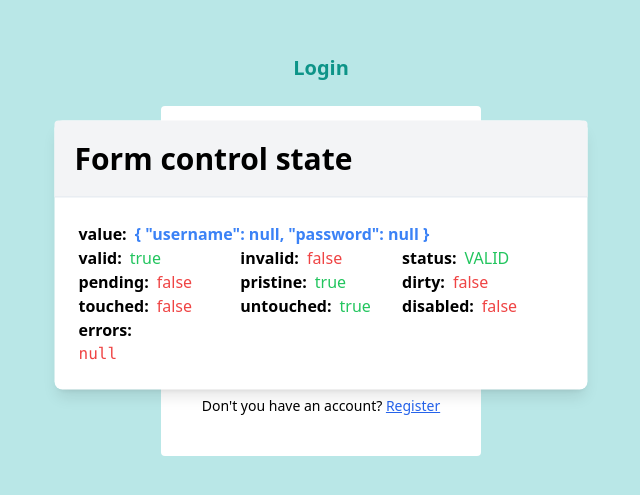
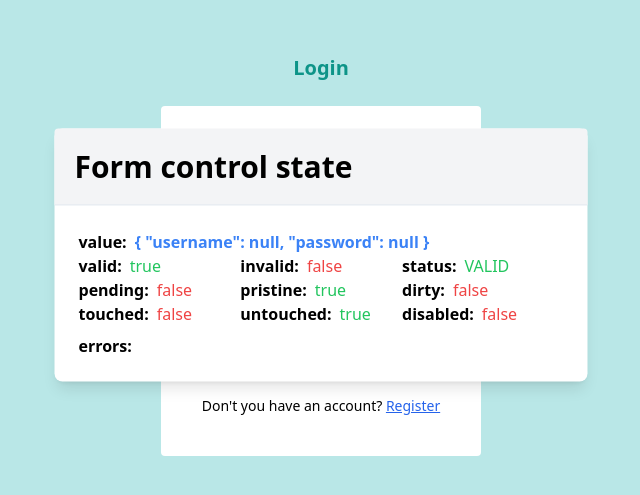
Before and after one commit to danielbom/angular-experiments, an Angular app: page /login in a window 1280 px wide. Shown: the part 145-640 px from the top of the page, without its empty margins (319-959 px from the left). Built offline with nearby package versions, Linux system fonts and the light colour scheme.

Commit message:
feat(form-state): improve the presentation

```diff
--- a/src/app/components/form-state/form-state.component.html
+++ b/src/app/components/form-state/form-state.component.html
@@ -16,29 +16,23 @@
 
 <ng-template #body>
   <div class="grid grid-cols-3 p-6" *ngIf="control">
-    <ul class="col-span-3 bg-danger">
-      <li *ngFor="let error of errors" class="text-white">
-        <b>{{ error.name }}</b>
-      </li>
-    </ul>
-
-    <div class="col-span-3 flex gap-2">
+    <div class="col-span-3 flex gap-2" (click)="logForm()">
       <b>value:</b>
-      <div class="text-blue-500">
-        <b>{{ control.value | json }}</b>
-      </div>
+      <b class="text-blue-500">
+        {{ control.value | json }}
+      </b>
     </div>
 
-    <app-item-status label="valid" [value]="control.valid">
-    </app-item-status>
+    <app-item-status label="valid" [value]="control.valid"></app-item-status>
 
-    <app-item-status label="invalid" [value]="control.invalid">
-    </app-item-status>
+    <app-item-status
+      label="invalid"
+      [value]="control.invalid"
+    ></app-item-status>
 
     <div class="flex gap-2">
       <b>status:</b>
-      <div
-        class="col-3"
+      <span
         [ngClass]="{
           'text-green-500': control.status === 'VALID',
           'text-red-500': control.status === 'INVALID',
@@ -46,32 +40,44 @@
         }"
       >
         {{ control.status }}
-      </div>
+      </span>
     </div>
 
-    <app-item-status label="pending" [value]="control.pending">
-    </app-item-status>
+    <app-item-status
+      label="pending"
+      [value]="control.pending"
+    ></app-item-status>
 
-    <app-item-status label="pristine" [value]="control.pristine">
-    </app-item-status>
+    <app-item-status
+      label="pristine"
+      [value]="control.pristine"
+    ></app-item-status>
 
-    <app-item-status label="dirty" [value]="control.dirty">
-    </app-item-status>
+    <app-item-status label="dirty" [value]="control.dirty"></app-item-status>
 
-    <app-item-status label="touched" [value]="control.touched">
-    </app-item-status>
+    <app-item-status
+      label="touched"
+      [value]="control.touched"
+    ></app-item-status>
 
-    <app-item-status label="untouched" [value]="control.untouched">
-    </app-item-status>
+    <app-item-status
+      label="untouched"
+      [value]="control.untouched"
+    ></app-item-status>
 
-    <app-item-status label="disabled" [value]="control.disabled">
-    </app-item-status>
+    <app-item-status
+      label="disabled"
+      [value]="control.disabled"
+    ></app-item-status>
 
-    <div class="col-span-3">
+    <div class="col-span-3 pt-2">
       <b>errors:</b>
-      <div class="text-red-500">
-        <pre>{{ control.errors | json }}</pre>
-      </div>
+      <ul class="grid md:grid-cols-2">
+        <li *ngFor="let error of errors" class="text-red-500">
+          <b>{{ error.name }}:</b>
+          <span>{{ error.value | json }}</span>
+        </li>
+      </ul>
     </div>
   </div>
 </ng-template>
--- a/src/app/components/form-state/form-state.component.ts
+++ b/src/app/components/form-state/form-state.component.ts
@@ -1,5 +1,5 @@
 import { Component, OnInit, Input } from '@angular/core'
-import { AbstractControl } from '@angular/forms'
+import { AbstractControl, FormGroup } from '@angular/forms'
 
 type FieldError = {
   name: string
@@ -12,7 +12,7 @@ type FieldError = {
   styleUrls: ['./form-state.component.scss'],
 })
 export class FormStateComponent implements OnInit {
-  @Input() control: AbstractControl | null = null
+  @Input() control?: AbstractControl
 
   show = true
 
@@ -24,11 +24,45 @@ export class FormStateComponent implements OnInit {
     this.show = !this.show
   }
 
-  // computed
-  get errors(): FieldError[] {
-    return Object.entries(this.control?.errors || {}).map(([name, value]) => ({
-      name,
+  logForm() {
+    console.log(this.control)
+  }
+
+  _extractErrors(
+    prefix: string,
+    control: AbstractControl | undefined,
+  ): FieldError[] {
+    return Object.entries(control?.errors || {}).map(([name, value]) => ({
+      name: prefix + name,
       value,
     }))
   }
+
+  _extractErrorsRec(
+    prefix: string,
+    control: AbstractControl | undefined,
+  ): FieldError[] {
+    if (!control) return []
+
+    const errors: FieldError[] = this._extractErrors(prefix, control)
+
+    const controls: Record<string, AbstractControl> = (control as FormGroup)
+      .controls
+    if (!controls) return errors
+
+    const innerErrors = Object.entries(controls).flatMap(([name, value]) =>
+      this._extractErrorsRec(prefix + name + '.', value),
+    )
+
+    return errors.concat(innerErrors)
+  }
+
+  // computed
+  get errors(): FieldError[] {
+    return this._extractErrorsRec('_.', this.control)
+  }
+
+  get formGroup(): FormGroup | undefined {
+    return this.control as FormGroup
+  }
 }
--- a/src/app/components/form-state/item-status/item-status.component.ts
+++ b/src/app/components/form-state/item-status/item-status.component.ts
@@ -3,9 +3,9 @@ import { Component, ChangeDetectionStrategy, Input } from '@angular/core'
 @Component({
   selector: 'app-item-status',
   templateUrl: './item-status.component.html',
-  changeDetection: ChangeDetectionStrategy.OnPush
+  changeDetection: ChangeDetectionStrategy.OnPush,
 })
 export class ItemStatusComponent {
-  @Input() label: string = ""
+  @Input() label: string = ''
   @Input() value: boolean = true
 }
```
Also changed, not shown: src/app/components/form-state/item-status/item-status.component.html (line endings or trailing spaces).
